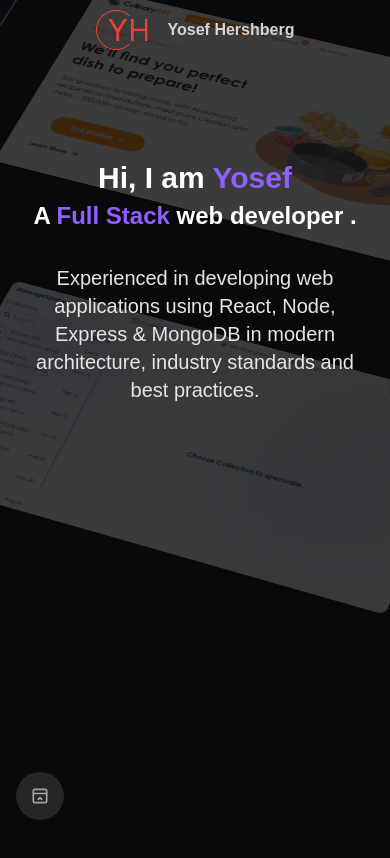
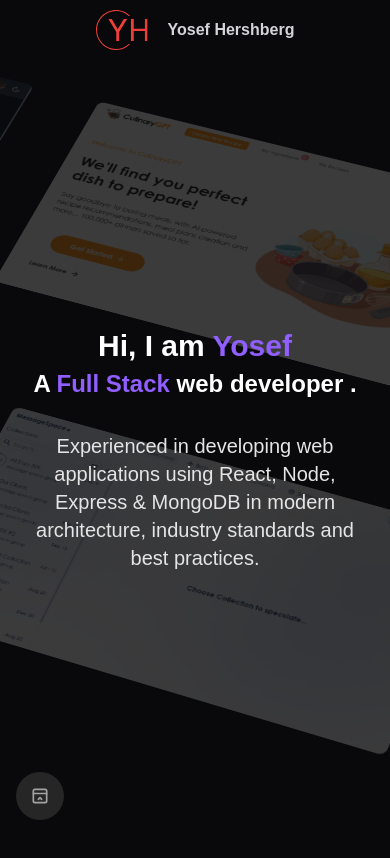
Before and after one commit to YosefHershberg/portfolio, a React (Vite) app: page / in a window 390 px wide. Shown: the top 858 px of the page. Built offline with nearby package versions, Linux system fonts and the light colour scheme.

Commit message:
responsiveness

```diff
--- a/src/components/HeroParallax.tsx
+++ b/src/components/HeroParallax.tsx
@@ -55,7 +55,7 @@ export const HeroParallax = ({
     return (
         <div
             ref={ref}
-            className="h-[300vh] py-40 overflow-hidden  antialiased relative flex flex-col self-auto [perspective:1000px] [transform-style:preserve-3d]"
+            className="h-[300vh] sm:py-40 py-72 overflow-hidden antialiased relative flex flex-col self-auto [perspective:1000px] [transform-style:preserve-3d]"
         >
             <Header />
             <motion.div
@@ -101,7 +101,7 @@ export const HeroParallax = ({
 
 export const Header = () => {
     return (
-        <div className="max-w-7xl relative mx-auto py-20 sm:px-10 sm:text-start text-center px-4 w-full left-0 bottom-20 z-10">
+        <div className="max-w-7xl relative mx-auto py-20 sm:px-10 sm:text-start text-center px-4 w-full left-0 bottom-10 z-10">
             <h1 className="text-3xl md:text-7xl font-bold dark:text-white">
                 Hi, I am <span className='text-[#915EFF]'>Yosef</span>
                 <br />
```
